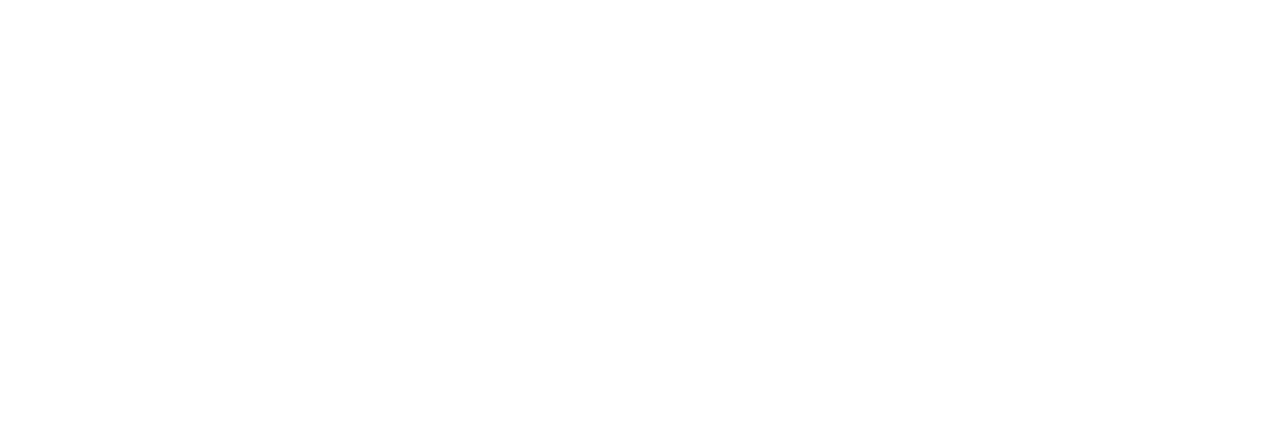
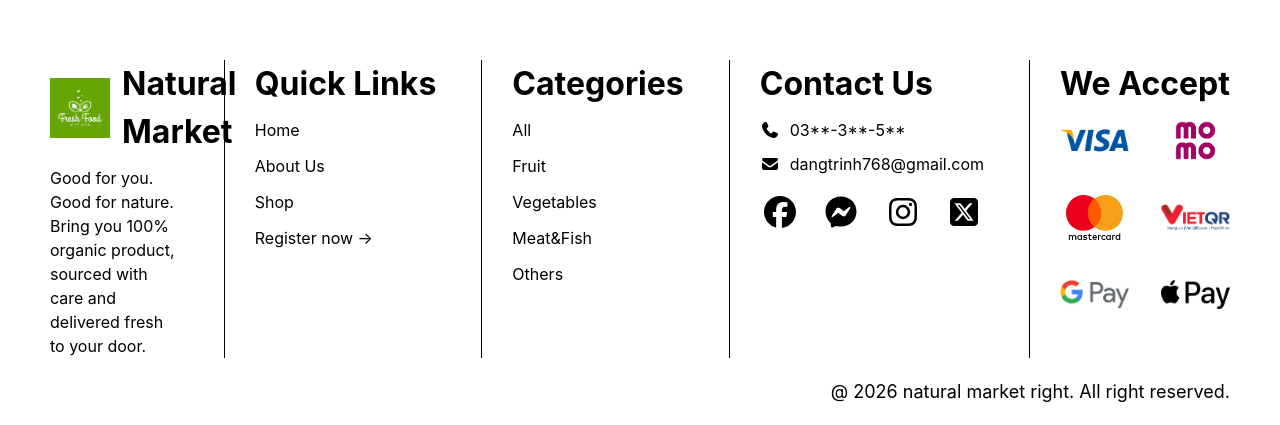
Before and after one commit to TrinhDangTK/FreshFoodStore, a React (Vite) app: page / in a window 1280 px wide. Shown: the part 1440-1865 px from the top of the page. Before the commit the page ends 1132 px from the top, so only its background shows below. Built offline with nearby package versions, Linux system fonts and the light colour scheme.

Commit message:
Add: footer component

```diff
--- a/src/components/Footer.jsx
+++ b/src/components/Footer.jsx
@@ -1,7 +1,82 @@
+import { FontAwesomeIcon } from '@fortawesome/react-fontawesome'
 function Footer(){
     return(
-        <section>
+        <footer className="bg-ff-white/50 backdrop-blur-[5px] mt-82.5 relative z-10">
+            <div className="px-12.5 pt-9.5 pb-5">
+                <div className="flex justify-between gap-11.25">
+                    {/* Logo&Description */}
+                    <div>
+                        <div className="flex gap-3 items-center mb-2.5">
+                            <img src="src/assets/logo/logo.jpg" className="w-15 h-15" alt="logo"></img>
+                            <h3 className="font-bold text-ff-32">Natural Market</h3>
+                        </div>
+                        <p className="text-ff-20 text-ff-black leading-1.6">
+                            Good for you. Good for nature.<br/>
+                            Bring you 100% organic product,<br/>
+                            sourced with care and delivered fresh to your door.
+                        </p>
+                    </div>
+                    {/* Quick Links */}
+                    <div className="border-l border-ff-black pl-7.5">
+                        <h3 className="font-bold text-ff-32 mb-2.5 whitespace-nowrap">Quick Links</h3>
+                        <div className="flex flex-col gap-3 text-ff-20 text-ff-black">
+                            <a href="#">Home</a>
+                            <a href="#">About Us</a>
+                            <a href="#">Shop</a>
+                            <a href="#">Register now →</a>
+                        </div>
+                    </div>
 
-        </section>
+                    {/* Categories */}
+                    <div className="border-l border-ff-black pl-7.5">
+                        <h3 className="font-bold text-ff-32 mb-2.5">Categories</h3>
+                        <div className="flex text-ff-20 flex-col gap-3 text-ff-black">
+                            <a href="#">All</a>
+                            <a href="#">Fruit</a>
+                            <a href="#">Vegetables</a>
+                            <a href="#">Meat&Fish</a>
+                            <a href="#">Others</a>
+                        </div>
+                    </div>
+
+                    {/* Contact Us */}
+                    <div className="border-l border-ff-black pl-7.5">
+                        <h3 className="font-bold text-ff-32 mb-2.5">Contact Us</h3>
+                        <div className="flex text-ff-20 gap-2.5 items-center text-ff-black">
+                            <FontAwesomeIcon icon="fa-solid fa-phone" className="text-[16px]"/>
+                            <span>03**-3**-5**</span>
+                        </div>
+                        <div className="flex text-ff-20 gap-2.5 items-center text-ff-black mt-2.5">
+                            <FontAwesomeIcon icon="fa-solid fa-envelope" className="text-[16px]"/>
+                            <a href="#">dangtrinh768@gmail.com</a>
+                        </div>
+                        <div className="flex pt-5 text-ff-32 justify-between text-ff-black">
+                            <FontAwesomeIcon icon="fa-brands fa-facebook" className="cursor-pointer hover:text-ff-green"/>
+                            <FontAwesomeIcon icon="fa-brands fa-facebook-messenger" className="cursor-pointer hover:text-ff-green"/>
+                            <FontAwesomeIcon icon="fa-brands fa-instagram" className="cursor-pointer hover:text-ff-green"/>
+                            <FontAwesomeIcon icon="fa-brands fa-square-x-twitter" className="cursor-pointer hover:text-ff-green"/>
+                        </div>
+                    </div>
+
+                    {/* We Accept */}
+                    <div className="border-l border-ff-black pl-7.5">
+                        <h3 className="font-bold text-ff-32 mb-2.5 whitespace-nowrap">We Accept</h3>
+                        <div className="grid grid-cols-2 gap-8">
+                            <img src="src/assets/payments/visa.png" alt="Visa" className="w-20 h-11.25 object-contain"></img>
+                            <img src="src/assets/payments/momopay.png" alt="Momo" className="w-20 h-11.25 object-contain"></img>
+                            <img src="src/assets/payments/mastercard.svg" alt="Mastercard" className="w-20 h-11.25 object-contain"></img>
+                            <img src="src/assets/payments/vietqr.png" alt="VietQR" className="w-20 h-11.25 object-contain"></img>
+                            <img src="src/assets/payments/googlepay.png" alt="Google Pay" className="w-20 h-11.25 object-contain"></img>
+                            <img src="src/assets/payments/applepay.png" alt="Apple Pay" className="w-20 h-11.25 object-contain"></img>
+                        </div>
+                    </div>
+                </div>
+
+                {/* Copyright */}
+                <div className="text-right mt-5">
+                    <p className="text-ff-black text-ff-18">@ 2026 natural market right. All right reserved.</p>
+                </div>
+            </div>
+        </footer>
     )
 }export default Footer
```
